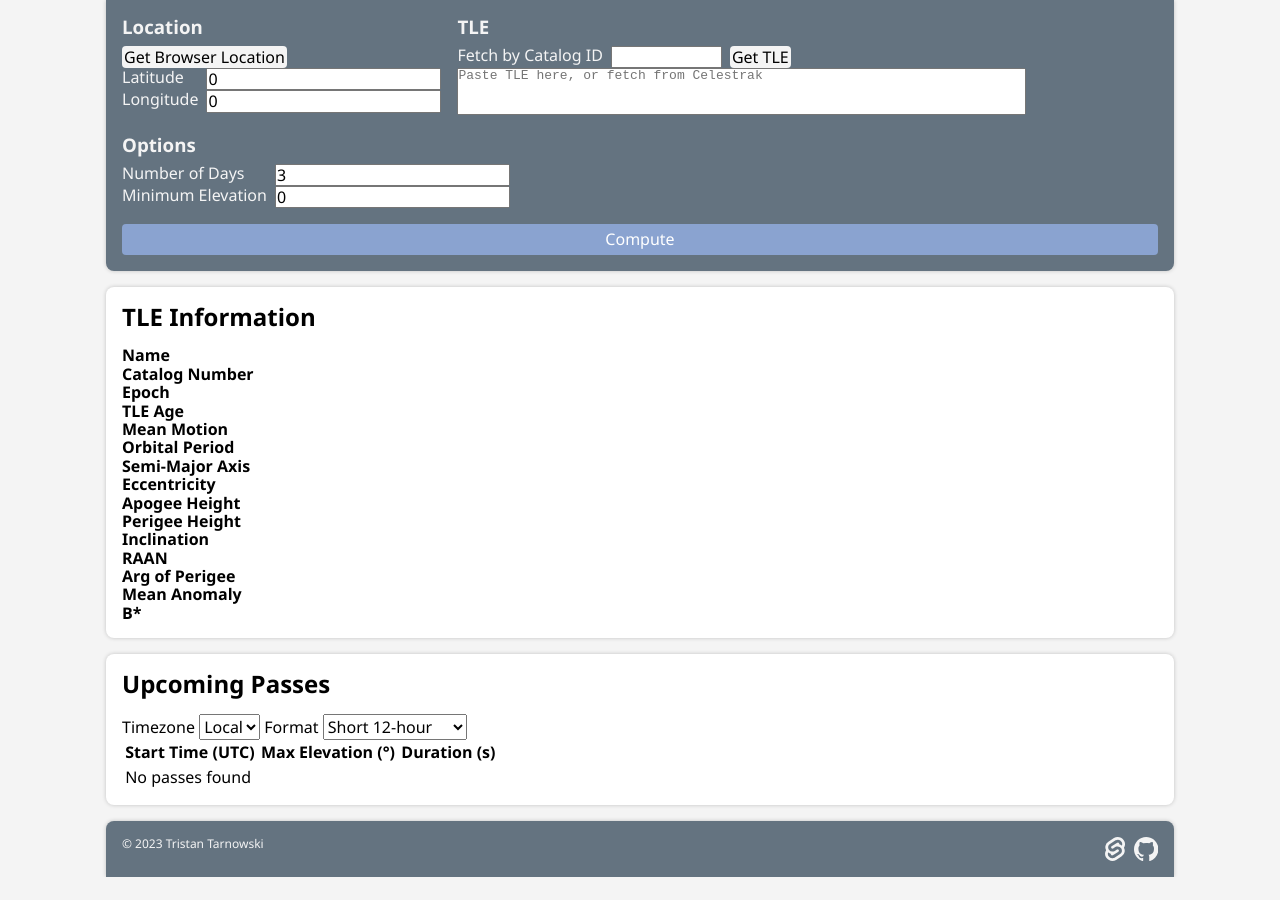
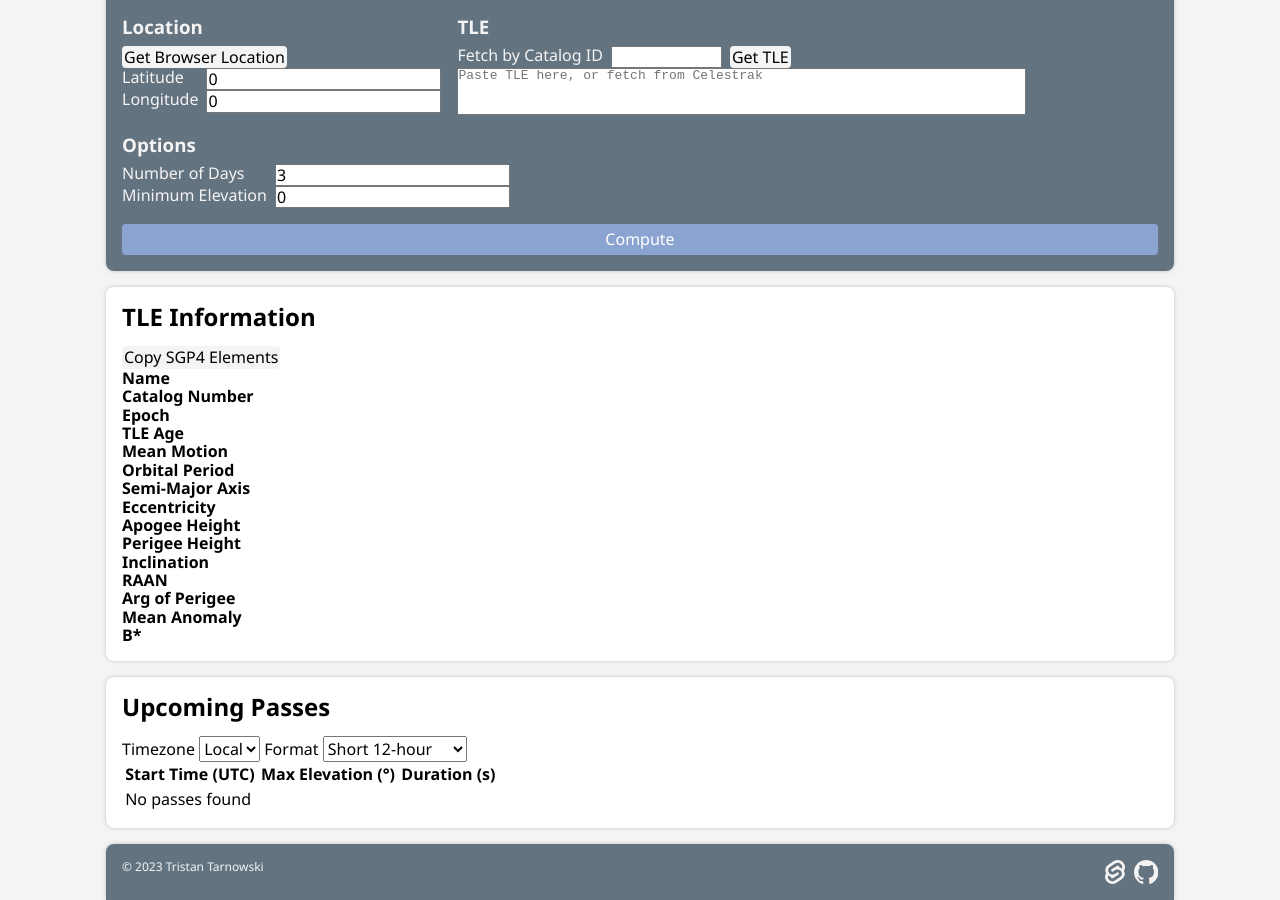
Before and after one commit to tristantarnowski/passtime, a Svelte app: page / in a window 1280 px wide. Before the commit the page ends 877 px from the top, so only its background shows below. Built offline with nearby package versions, Linux system fonts and the light colour scheme.

Commit message:
Copy single row to clipboard

```diff
--- a/src/components/InfoTable.svelte
+++ b/src/components/InfoTable.svelte
@@ -14,9 +14,24 @@
         meanMotion = (sat.satrec.no_kozai / 2 / Math.PI) * 24 * 60; // rev/day
         period = 86400 / meanMotion; // seconds
     }
+
+    async function copy() {
+        if (tleAge > 86400000) {
+            alert("Warning: TLE is older than 1 day");
+        }
+
+        const rows = (document.getElementById("info") as HTMLTableElement).rows;
+        const data = rows[4];
+
+        const content = `<table>${data.outerHTML}</table>`;
+        const type = "text/html";
+        const blob = new Blob([content], { type });
+        navigator.clipboard.write([new ClipboardItem({ [type]: blob })]);
+    }
 </script>
 
-<table>
+<button on:click={copy}>Copy SGP4 Elements</button>
+<table id="info">
     <tbody>
         <tr><th>Name</th><td>{sat ? sat.name : ""}</td></tr>
         <tr><th>Catalog Number</th><td>{sat ? sat.satrec.satnum : ""}</td></tr>
```
